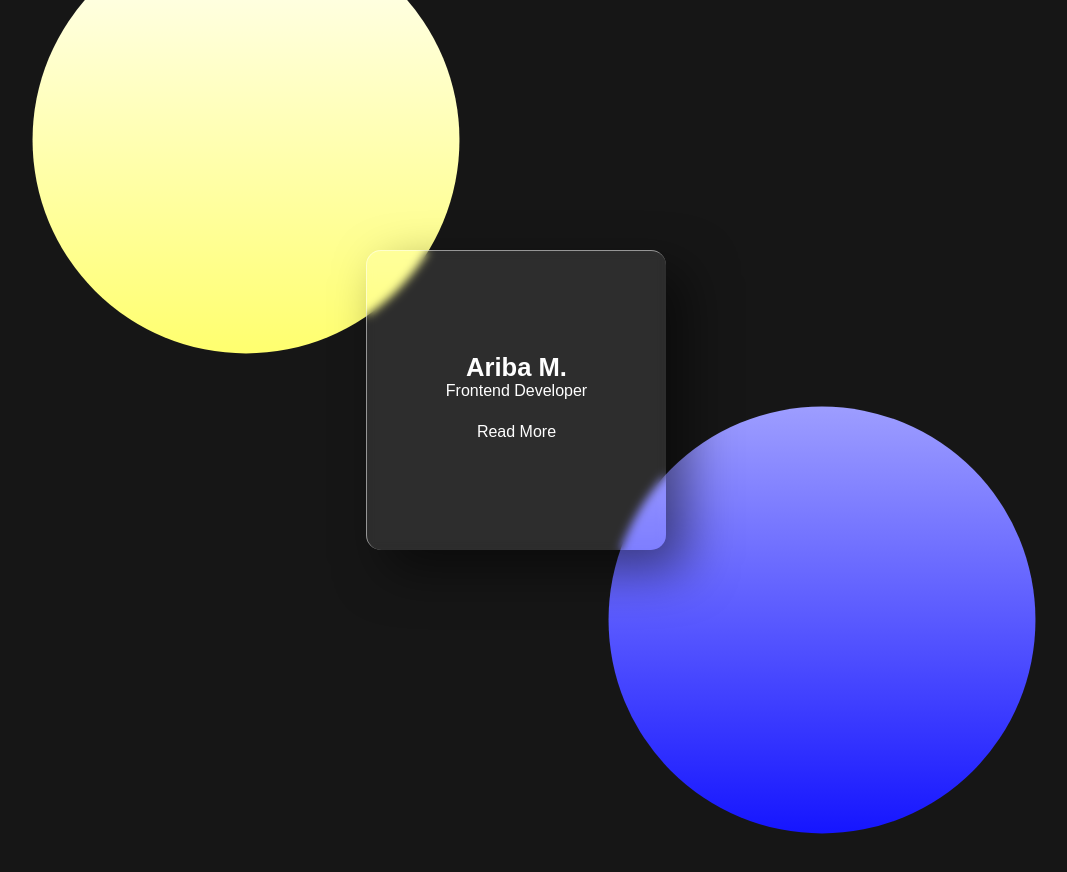
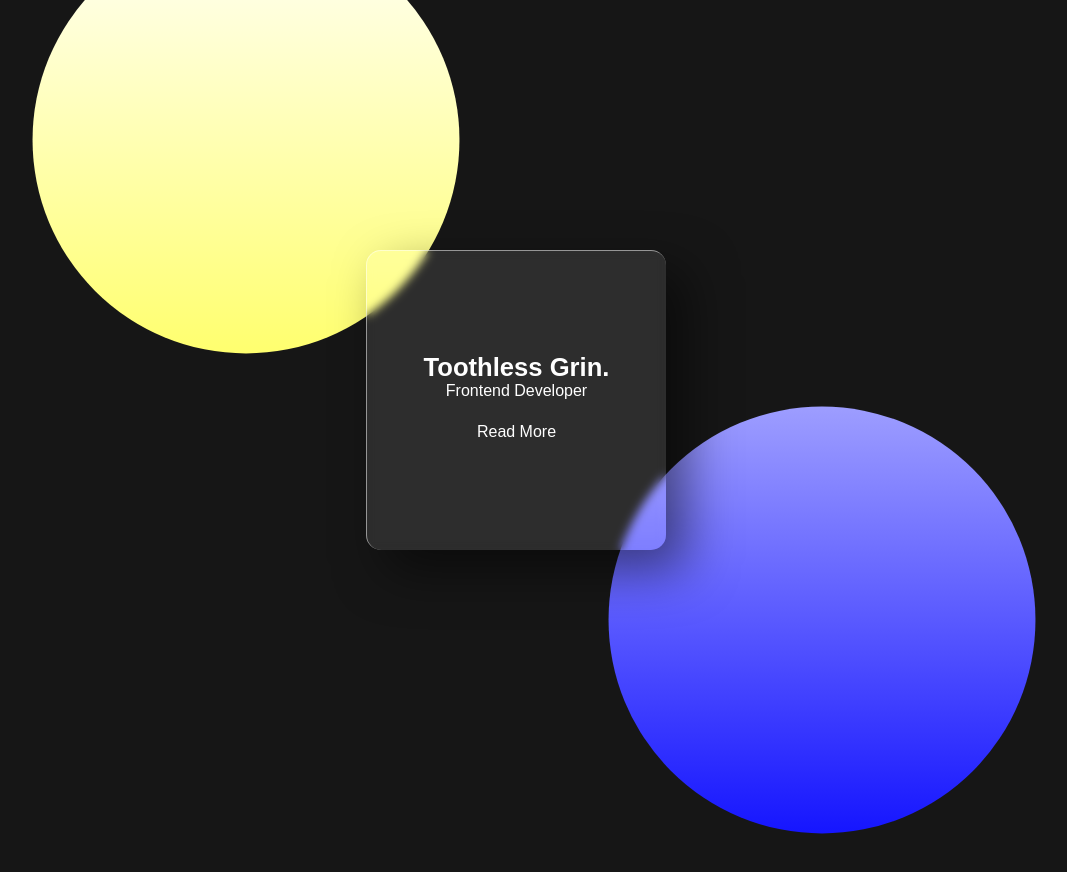
Before and after one commit to Toothless64652/tranparent-card-design, a plain HTML site: page index.html in a window 1280 px wide. Shown: the top 872 px of the page, without its empty margins (124-1191 px from the left). Drawn offline with Linux system fonts and the light colour scheme.

Commit message:
Update and rename arcs.html to index.html

```diff
--- a/arcs.html
+++ b/index.html
@@ -105,10 +105,10 @@
 <main class="container">
     <div class="card-wrapper">
         <div class="content">
-            <h3>Ariba M.</h3>
+            <h3>Toothless Grin.</h3>
             <p>Frontend Developer</p>
             <a href="#">Read More</a>
-            <!-- <button>Neon Button</button> -->
+            <!-- <button>Trans Button</button> -->
         </div>
     </div>
 </main>
```
